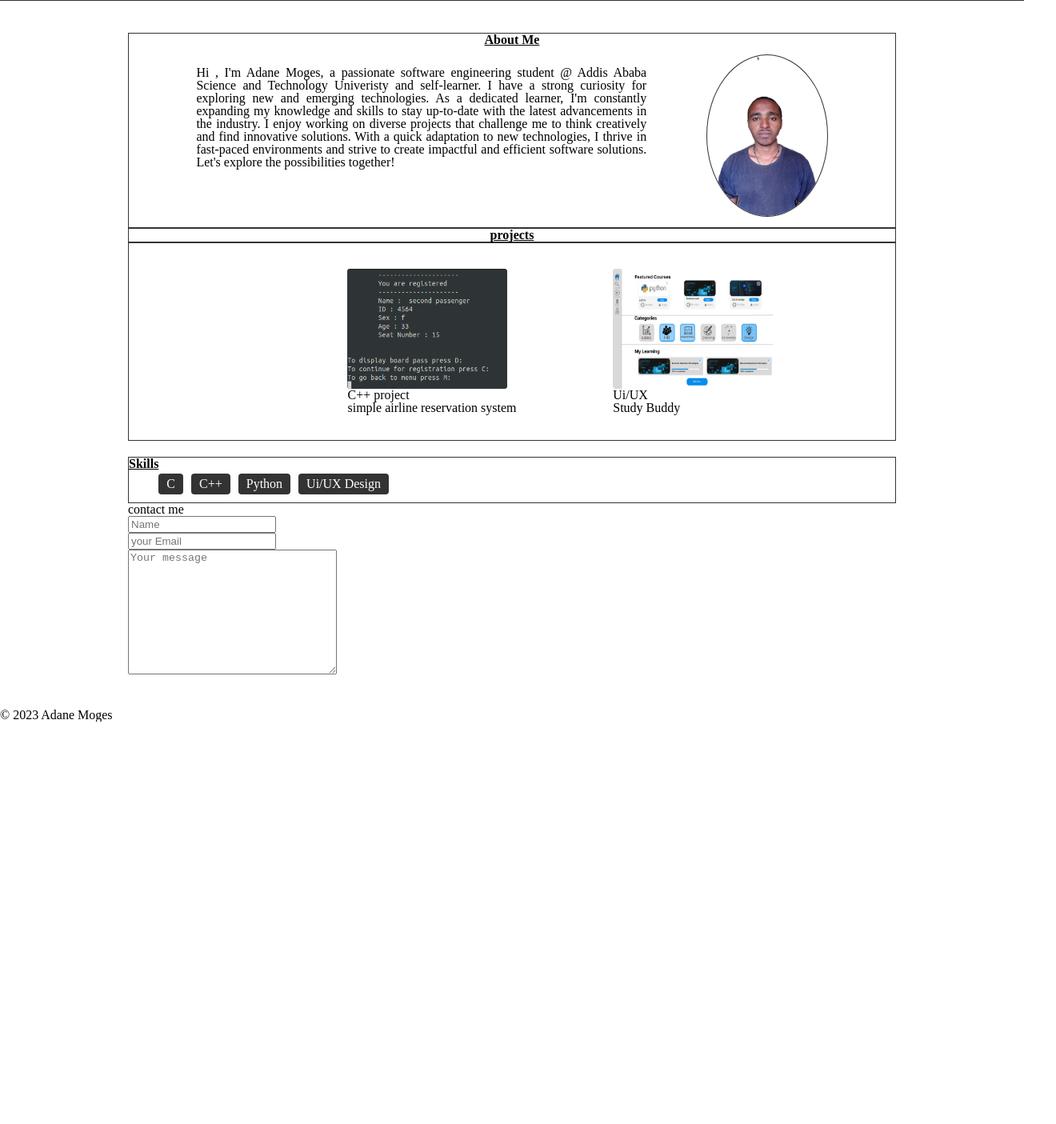
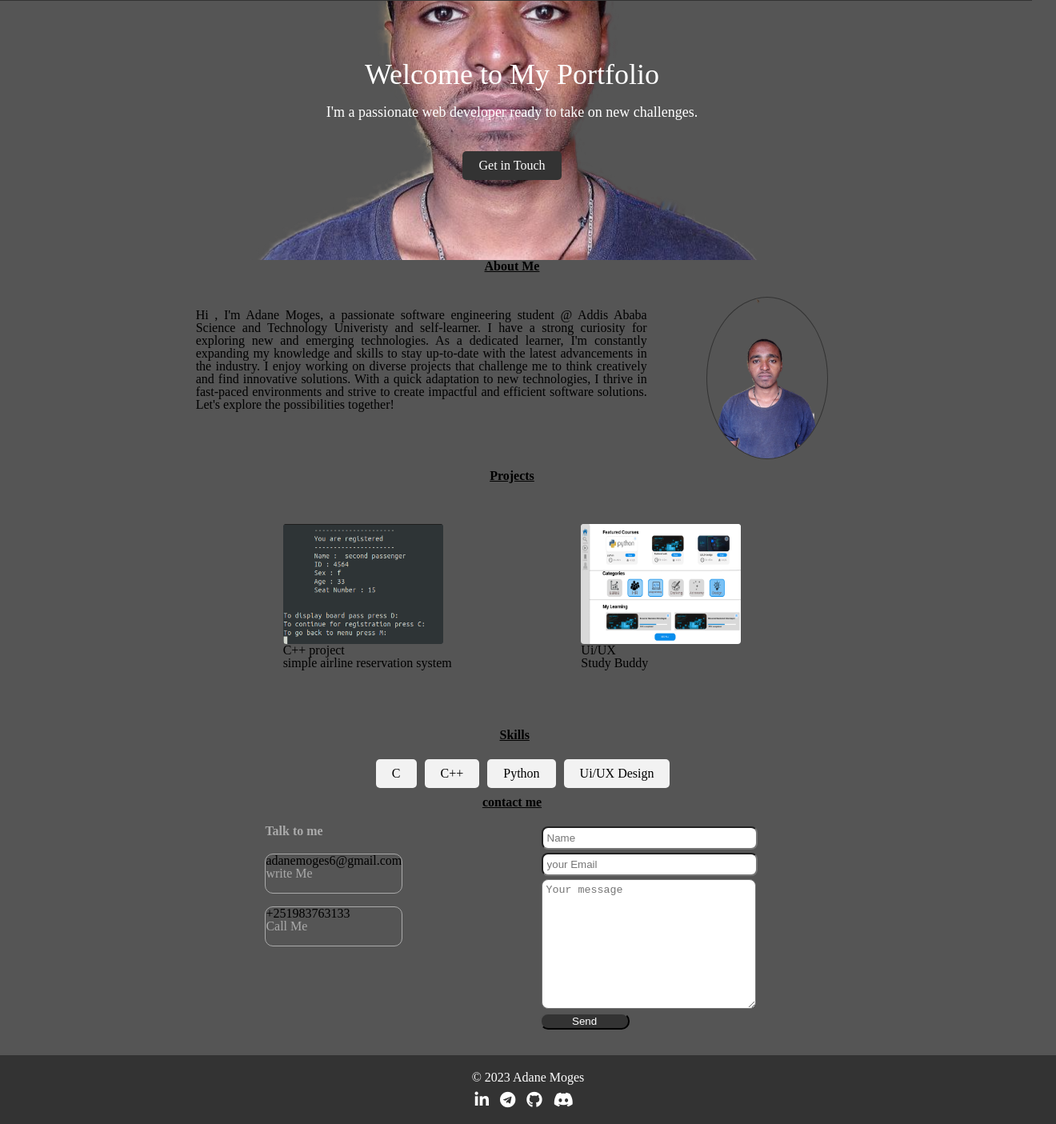
Before and after one commit to habeshaethiopia/Personal_Website_Page_Adane_Moges, a plain HTML site: page index.html in a window 1280 px wide. Shown: the part 25-1430 px from the top of the page at 80% size, 1320 px wide, since content can reach past the window. Before the commit the page ends 927 px from the top, so only its background shows below. Drawn offline with Linux system fonts and the light colour scheme.

Commit message:
almost done

```diff
--- a/css/index.css
+++ b/css/index.css
@@ -8,13 +8,17 @@ body {
   font-family: Arial, sans-serif;
   margin: 0;
   padding: 0;
+  background-color: #555;
+  width: 100%;
+  overflow-x: hidden;
 }
-
 .header {
   background-color: var(--color1);
   color: var(---color2);
   padding: 5px;
   text-align: center;
+  position: fixed;
+  width: 100%;
 }
 
 h1 {
@@ -54,15 +58,9 @@ header h1 {
 .container {
   max-width: 960px;
   margin: 0 auto;
-  padding: 40px;
-}
-
-section {
-  margin-bottom: 40px;
-}
-
-h2 {
-  margin-bottom: 20px;
+  padding: 0px;
+  display: block;
+  justify-content: space-between;
 }
 
 .project {
@@ -80,7 +78,9 @@ section h2 {
   text-align: center;
   text-decoration: underline;
   font-weight: bolder;
+  margin-bottom: 20px;
 }
+
 .intro .photo img {
   max-width: 150px;
   border: 1px solid #333;
@@ -98,21 +98,28 @@ section h2 {
 }
 
 .skills {
+  margin-top: 40px;
   display: flex;
+  justify-content: center;
+  align-items: center;
   flex-wrap: wrap;
-  margin-top: 20px;
 }
 
 .skills span {
-  background-color: var(--color1);
-  color: var(---color2);
-  padding: 5px 10px;
-  border-radius: 4px;
+  display: inline-block;
+  background-color: #f2f2f2;
+  padding: 10px 20px;
   margin-right: 10px;
   margin-bottom: 10px;
+  border-radius: 5px;
+}
+.skills h2 {
+  position: relative;
+  left: 20%;
+  padding-bottom: 45px;
 }
 
-.Projects  {
+.Projects {
   display: flex;
   justify-content: space-evenly;
   padding: 2rem;
@@ -131,7 +138,7 @@ section h2 {
   width: 100%;
   height: 100%;
   animation: changePhoto 15s infinite alternate-reverse;
-  animation-timing-function:linear;
+  animation-timing-function: linear;
 }
 @keyframes changePhoto {
   0% {
@@ -160,9 +167,112 @@ section h2 {
 .project1 .project_photo .proj1:nth-child(4) {
   animation-delay: 15s;
 }
-.container section
-{
-  border: 1px solid var(--color1);
-  box-shadow: solid#333;
 
+@keyframes fade-in {
+  0% {
+    opacity: 0;
+    transform: translateY(20px);
+  }
+  100% {
+    opacity: 1;
+    transform: translateY(0);
+  }
 }
+body footer {
+  background-color: #333;
+  color: #fff;
+  padding: 20px;
+  text-align: center;
+  width: 100%;
+}
+
+.social-icons {
+  margin-top: 10px;
+}
+
+.social-icons a {
+  color: #fff;
+  font-size: 20px;
+  margin-right: 10px;
+}
+
+.social-icons a:hover {
+  color: #aaa;
+}
+section form {
+  display: block;
+  position: relative;
+}
+
+.hero {
+  background-image: url("/images/myphoto.jpg");
+
+  background-size: cover;
+  background-position: center;
+  padding: 100px;
+  text-align: center;
+  color: #fff;
+}
+
+.hero h1 {
+  font-size: 36px;
+  margin-bottom: 20px;
+}
+
+.hero p {
+  font-size: 18px;
+  margin-bottom: 40px;
+}
+
+.hero .btn {
+  display: inline-block;
+  padding: 10px 20px;
+  background-color: #333;
+  color: #fff;
+  border-radius: 5px;
+  transition: background-color 0.3s ease;
+}
+
+.hero .btn:hover {
+  background-color: #555;
+}
+form input,
+form textarea {
+  margin: 2px;
+  padding: 5px;
+  border-radius: 0.5rem;
+  width: 16rem;
+}
+section .connect {
+  display: flex;
+  justify-content: space-evenly;
+  margin-bottom: 2rem;
+}
+.connect .social div {
+  border: 1px solid #aaa;
+  display: block;
+  height: 3rem;
+  margin-top: 1rem;
+  border-radius: 10px;
+}
+.social h2,
+.social a {
+  color: #aaa;
+  text-decoration: none;
+  text-align: inherit;
+}
+.social a:hover {
+  color: var(---color3);
+}
+button {
+  display: block;
+  position: relative;
+  width: 7rem;
+  border-radius: 10px;
+  background-color: #333;
+  color: #fff;
+}
+button:hover {
+  background-color: var(---color3);
+  color: #fff;
+}
--- a/css/reset.css
+++ b/css/reset.css
@@ -85,6 +85,7 @@ video {
   font-size: 100%;
   font: inherit;
   vertical-align: baseline;
+  scroll-behavior: smooth;
 }
 /* HTML5 display-role reset for older browsers */
 article,
@@ -122,3 +123,6 @@ table {
   border-collapse: collapse;
   border-spacing: 0;
 }
+a{
+  text-decoration: none;
+}
--- a/index.html
+++ b/index.html
@@ -5,13 +5,14 @@
     <title>My Portfolio</title>
     <link rel="stylesheet" href="css/index.css">
     <link rel="stylesheet" href="css/reset.css">
+    <link rel="stylesheet" href="https://cdnjs.cloudflare.com/ajax/libs/font-awesome/5.15.4/css/all.min.css" />
 
 </head>
 
 <body>
     <header class="header">
         <nav>
-            <a href="#">My Portfolio</a>
+            <a href="#home">My Portfolio</a>
             <div class="nav">
                 <ul>
                     <li><a href="#home">Home</a></li>
@@ -25,8 +26,13 @@
     </header>
 
     <div class="container">
+        <section class="hero" id="home">
+            <h1>Welcome to My Portfolio</h1>
+            <p>I'm a passionate web developer ready to take on new challenges.</p>
+            <a href="#contact" class="btn">Get in Touch</a>
+        </section>
         <section class="About">
-            <h2>About Me</h2>
+            <h2 id="about">About Me</h2>
             <div class="intro">
                 <div class="photo">
                     <img src="images/myphoto.jpg" alt="">
@@ -40,17 +46,16 @@
                     explore the possibilities together!</p>
             </div>
         </section>
-        <section><h2 id  = "h2">projects</h2></section>
 
-        <section class="Projects">
-            <h2 class="name"></h2>
+        <section class="Project">
+            <h2 class="name" id="projects">Projects</h2>
+            <div class="Projects">
                 <div class="project1">
                     <div class="project_photo">
                         <img src="images/Screenshot from 2023-09-08 00-22-18.png" alt="Project 1" class="proj1">
                         <img src="/images/Screenshot from 2023-09-08 00-58-53.png" alt="" class="proj1">
                         <img src="/images/Screenshot from 2023-09-08 00-58-17.png" alt="" class="proj1">
                         <img src="/images/Screenshot from 2023-09-08 00-45-44.png" alt="" class="proj1">
-
                     </div>
                     <div>
                         <h3>C++ project</h3>
@@ -62,7 +67,6 @@
                         <img src="images/photo_2023-09-08_01-19-32.jpg" alt="" class="proj1">
                         <img src="images/photo_2023-09-08_01-19-54.jpg" alt="" class="proj1">
                         <img src="images/photo_2023-09-08_01-20-09.jpg" alt="" class="proj1">
-
                         <img src="images/photo_2023-09-08_01-20-04.jpg" alt="Project 2" class="proj2">
                     </div>
                     <div>
@@ -70,10 +74,11 @@
                         <p>Study Buddy</p>
                     </div>
                 </div>
+            </div>
         </section>
 
         <section class="skills">
-            <h2>Skills</h2>
+            <h2 id="skills">Skills</h2>
             <div class="skills fade-in">
                 <span>C</span>
                 <span>C++</span>
@@ -81,21 +86,43 @@
                 <span>Ui/UX Design</span>
             </div>
         </section>
-        <section:contact>
-            <h2>contact me</h2>
-            <div class="social"></div>
+        <section class="contact" id="contact">
+            <h2 id="contact">contact me</h2>
+            <div class="connect">
+                <div class="social">
+                    <h2>Talk to me</h2>
+                    <div class="email">adanemoges6@gmail.com
+                        <br>
+                        <a href="mailto:adanemoges6@gmail.com">write Me</a>
+                    </div>
+                    <div class="call">+251983763133
+                        <br>
+                        <a href="tel:+251983763133">Call Me</a>
+                    </div>
+                </div>
                 <div class="form">
                     <form action="">
                         <input type="text" name="name" placeholder="Name"><br>
                         <input type="email" name="Email" placeholder="your Email"><br>
                         <textarea name="message" id="" cols="30" rows="10" placeholder="Your message"></textarea>
-
+                        <button type="submit">Send</button>
                     </form>
                 </div>
-        </section:contact>
+            </div>
+        </section>
     </div>
     <footer>
         <p>&copy; 2023 Adane Moges</p>
+        <div class="social-icons">
+
+            <a href="https://www.linkedin.com/in/adane-moges/" target="_blank" rel="noopener noreferrer"><i
+                    class="fab fa-linkedin-in"></i></a>
+            <a href="https://t.me/Adman1994" target="_blank" rel="noopener noreferrer"><i
+                    class="fab fa-telegram"></i></a>
+            <a href="https://github.com/habeshaethiopia" target="_blank" rel="noopener noreferrer"><i
+                    class="fab fa-github"></i></a>
+            <a href="#" target="_blank" rel="noopener noreferrer"><i class="fab fa-discord"></i></a>
+        </div>
     </footer>
 </body>
 
```
Lines whose indentation alone changed are shown as unchanged.
